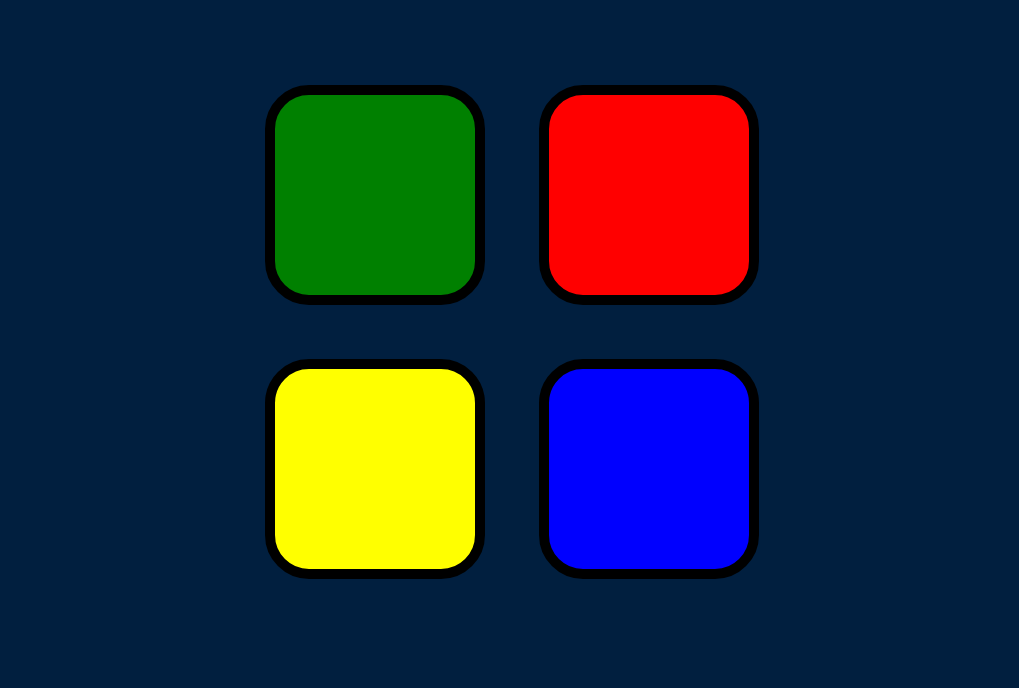
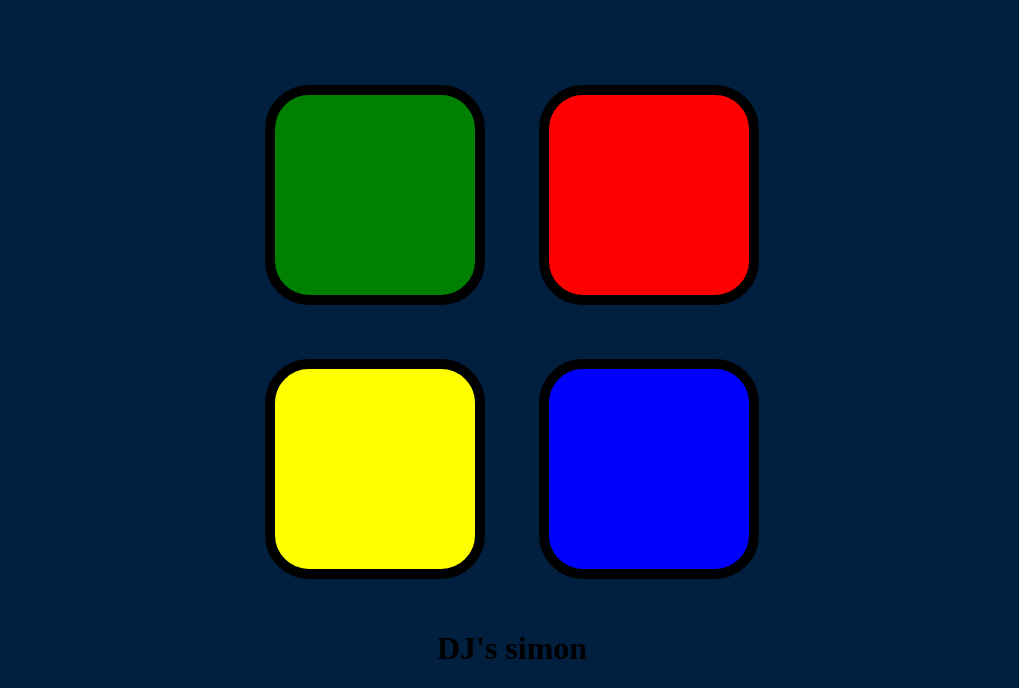
Before and after one commit to madbeast25/simon, a plain HTML site: page index.html in a window 1280 px wide. Shown: the part 114-802 px from the top of the page, without its empty margins (128-1147 px from the left). Drawn offline with nearby package versions, Linux system fonts and the light colour scheme.

Commit message:
Update index.html

```diff
--- a/index.html
+++ b/index.html
@@ -22,6 +22,7 @@
     </div>
   </div>
 
+  <footer><h1>DJ's simon</h1></footer>
   <script src="https://ajax.googleapis.com/ajax/libs/jquery/3.7.1/jquery.min.js"></script>
   <script src="index.js"></script>
 </body>
```
